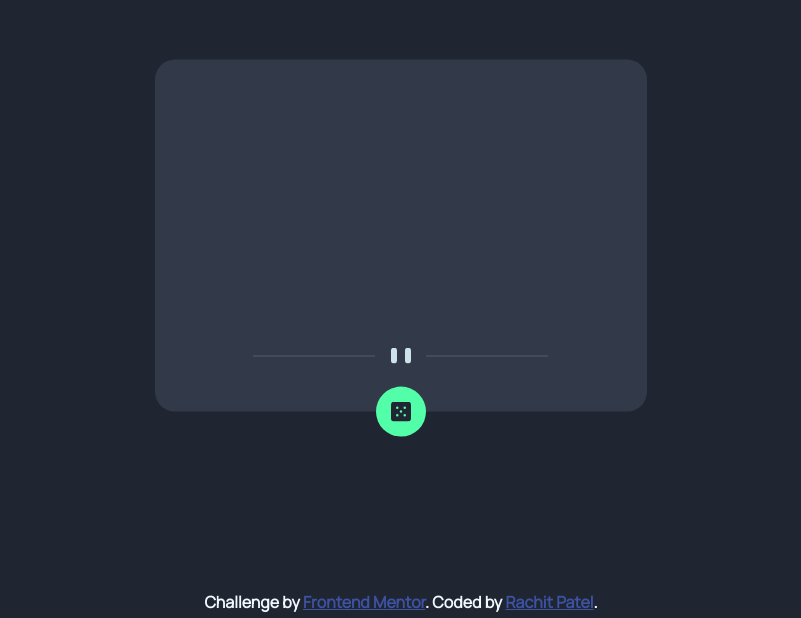
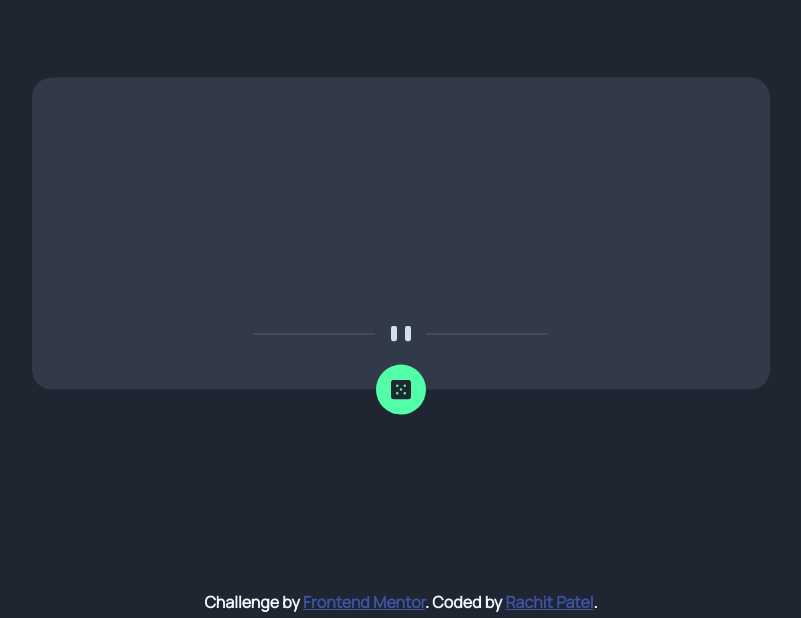
Before and after one commit to rachit0706/advice-generator-app, a plain HTML site: page index.html in a window 1536 px wide. Shown: the part 182-800 px from the top of the page, without its empty margins (367-1168 px from the left). Drawn offline with Linux system fonts and the light colour scheme; no server answers.

Commit message:
Some some widths and heights

```diff
--- a/style.css
+++ b/style.css
@@ -56,15 +56,15 @@ main {
 
 @media screen and (min-width: 768px) {
     .advice-card {
-        height: 40%;
-        width: 56%;
+        height: 35%;
+        width: 62%;
     }
 }
 
 @media screen and (min-width: 1440px) {
     .advice-card {
-        height: 40%;
-        width: 30%;
+        height: 35%;
+        width: 46%;
     }
 }
 
```
